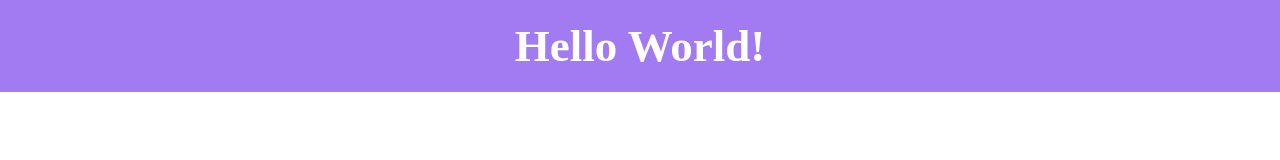
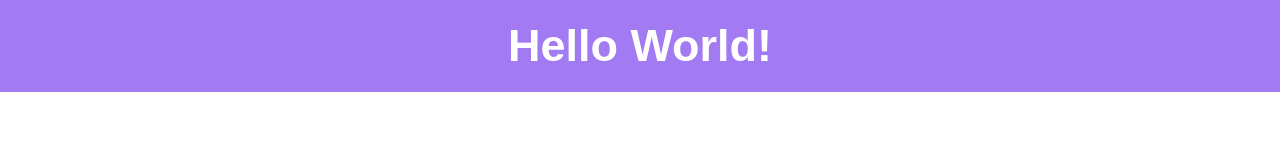
Before and after one commit to jupliger/Ebac-Tarefa-1, a plain HTML site: page index.html in a window 1280 px wide. Drawn offline with Linux system fonts and the light colour scheme.

Commit message:
creating a pull request

```diff
--- a/style.css
+++ b/style.css
@@ -10,6 +10,7 @@
      background-color: #a27af2;
      color:#ffff;
      padding: 20px;
+     font-family: "Arial"
 
 
 }
```
